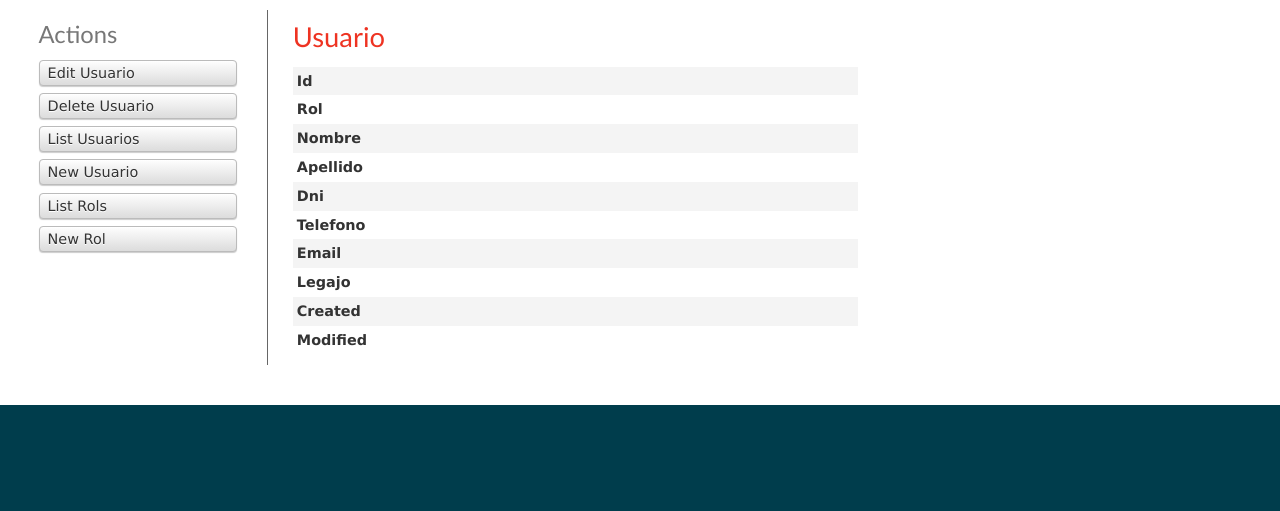
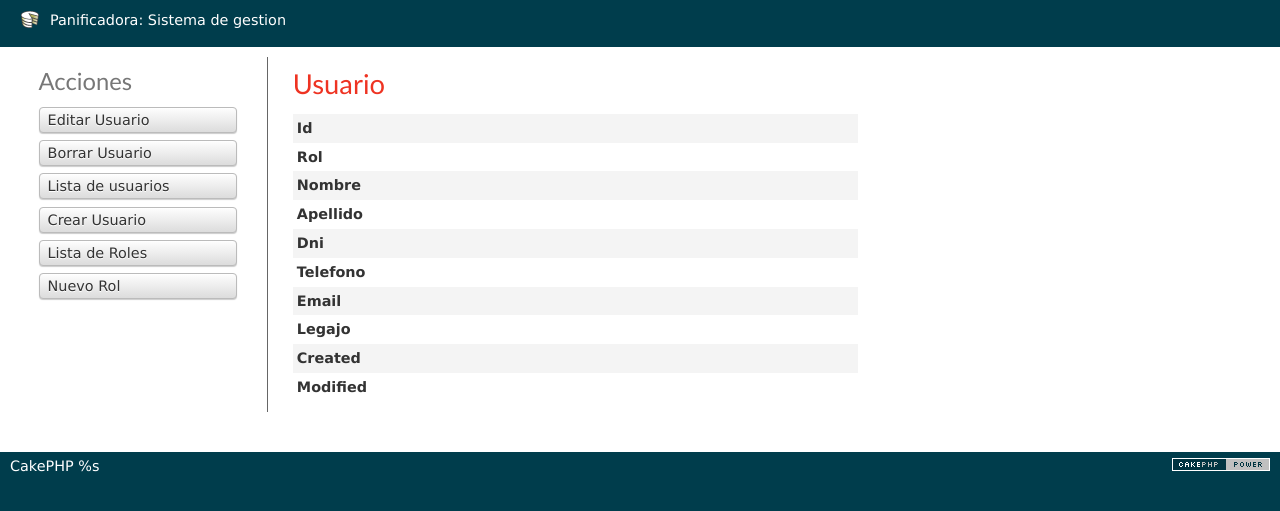
Before and after one commit to MaximilianoRodrigoSoria/proyectoPanificadora, a CakePHP app: the page made by app/View/Usuarios/view.ctp in a window 1280 px wide. Shown: the top 511 px of the page. Run offline with PHP 8.4 and a stand-in for CakePHP, Linux system fonts and the light colour scheme; the template is opened without the code that fills it, so the values that code supplies are empty; some libraries are stand-ins or nearby versions.

Commit message:
Modificaciones

```diff
--- a/app/View/Layouts/default.ctp
+++ b/app/View/Layouts/default.ctp
@@ -14,7 +14,7 @@
  * @license       http://www.opensource.org/licenses/mit-license.php MIT License
  */
 
-$cakeDescription = __d('cake_dev', 'CakePHP: the rapid development php framework');
+$cakeDescription = __d('cake_dev', 'Panificadora: Sistema de gestion');
 $cakeVersion = __d('cake_dev', 'CakePHP %s', Configure::version())
 ?>
 <!DOCTYPE html>
@@ -27,10 +27,8 @@ $cakeVersion = __d('cake_dev', 'CakePHP %s', Configure::version())
 	</title>
 	<?php
 		echo $this->Html->meta('icon');
-		//echo $this->Html->css('cake.generic');
-
-	echo $this->Html->css(array('cake.generic','estilos','footer'));
-	//	echo $this->Html->script(array('jquery.min','bootstrap.min'));
+		//echo $this->Html->css(array('estilos','bootstrap-theme.min','bootstrap.min','footer', 'cake.generic'));
+		echo $this->Html->css('cake.generic');
 
 		echo $this->fetch('meta');
 		echo $this->fetch('css');
@@ -38,18 +36,28 @@ $cakeVersion = __d('cake_dev', 'CakePHP %s', Configure::version())
 	?>
 </head>
 <body>
-
-<?php   //echo $this->element('menu');?>
 	<div id="container">
-
+		<div id="header">
+			<h1><?php echo $this->Html->link($cakeDescription, 'http://cakephp.org'); ?></h1>
+		</div>
 		<div id="content">
 
 			<?php echo $this->Session->flash(); ?>
 
 			<?php echo $this->fetch('content'); ?>
 		</div>
+		<div id="footer">
+			<?php echo $this->Html->link(
+					$this->Html->image('cake.power.gif', array('alt' => $cakeDescription, 'border' => '0')),
+					'http://www.cakephp.org/',
+					array('target' => '_blank', 'escape' => false, 'id' => 'cake-powered')
+				);
+			?>
+			<p>
+				<?php echo $cakeVersion; ?>
+			</p>
+		</div>
+	</div>
 
-	</div>
-	<?php   echo $this->element('footer');?>
 </body>
 </html>
--- a/app/View/Usuarios/view.ctp
+++ b/app/View/Usuarios/view.ctp
@@ -54,13 +54,13 @@
 	</dl>
 </div>
 <div class="actions">
-	<h3><?php echo __('Actions'); ?></h3>
+	<h3><?php echo __('Acciones'); ?></h3>
 	<ul>
-		<li><?php echo $this->Html->link(__('Edit Usuario'), array('action' => 'edit', $usuario['Usuario']['id'])); ?> </li>
-		<li><?php echo $this->Form->postLink(__('Delete Usuario'), array('action' => 'delete', $usuario['Usuario']['id']), array(), __('Are you sure you want to delete # %s?', $usuario['Usuario']['id'])); ?> </li>
-		<li><?php echo $this->Html->link(__('List Usuarios'), array('action' => 'index')); ?> </li>
-		<li><?php echo $this->Html->link(__('New Usuario'), array('action' => 'add')); ?> </li>
-		<li><?php echo $this->Html->link(__('List Rols'), array('controller' => 'rols', 'action' => 'index')); ?> </li>
-		<li><?php echo $this->Html->link(__('New Rol'), array('controller' => 'rols', 'action' => 'add')); ?> </li>
+		<li><?php echo $this->Html->link(__('Editar Usuario'), array('action' => 'edit', $usuario['Usuario']['id'])); ?> </li>
+		<li><?php echo $this->Form->postLink(__('Borrar Usuario'), array('action' => 'delete', $usuario['Usuario']['id']), array(), __('Estas segur@ qye deseas borrar el usuario # %s?', $usuario['Usuario']['id'])); ?> </li>
+		<li><?php echo $this->Html->link(__('Lista de usuarios'), array('action' => 'index')); ?> </li>
+		<li><?php echo $this->Html->link(__('Crear Usuario'), array('action' => 'add')); ?> </li>
+		<li><?php echo $this->Html->link(__('Lista de Roles'), array('controller' => 'rols', 'action' => 'index')); ?> </li>
+		<li><?php echo $this->Html->link(__('Nuevo Rol'), array('controller' => 'rols', 'action' => 'add')); ?> </li>
 	</ul>
 </div>
```
Also changed, not shown: app/View/Layouts/default2.ctp (renamed from app/View/Layouts/default-fixed.ctp, +8 -16 lines), app/View/Usuarios/edit.ctp (+5 -5 lines), app/View/Usuarios/index.ctp (+9 -9 lines).
